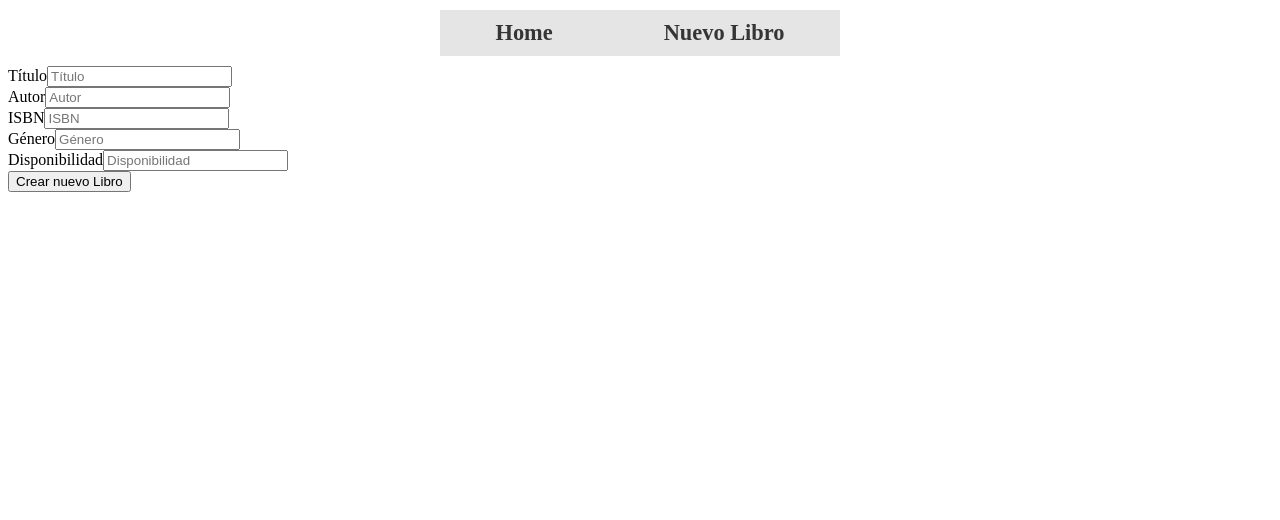
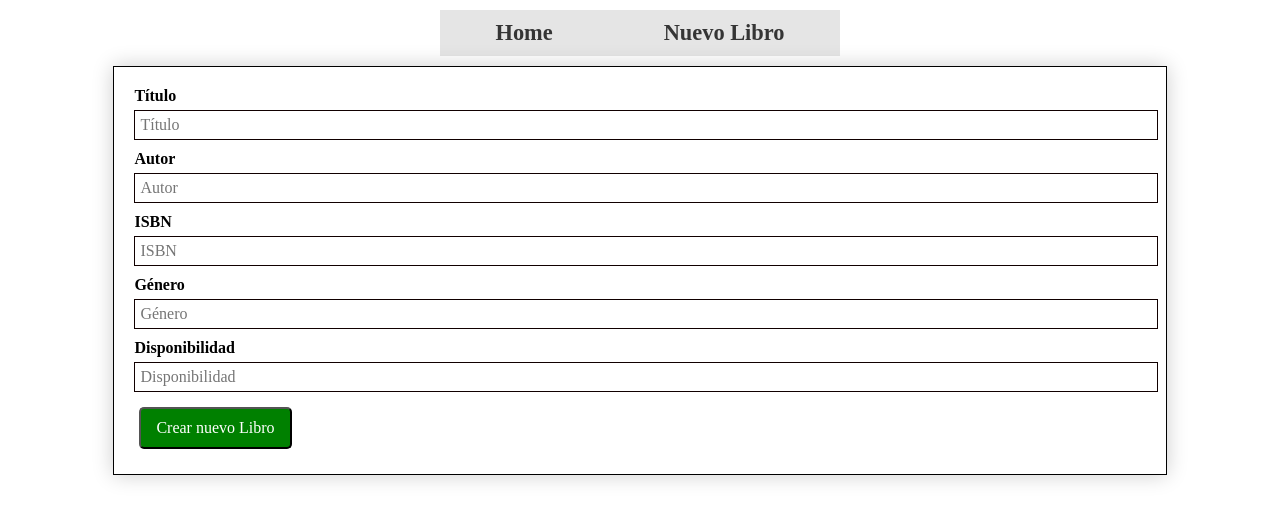
Before and after one commit to mathiCV/NewVueProject, a Vue app: page /nuevoLibro in a window 1280 px wide. Shown: the top 520 px of the page. Built offline with nearby package versions, Linux system fonts and the light colour scheme.

Commit message:
Agregando estilos a tabla incial y agregar nuevos libros

```diff
--- a/src/views/LibrosView.vue
+++ b/src/views/LibrosView.vue
@@ -51,23 +51,20 @@
                     <th>Titulo</th>
                     <th>ISBN</th>
                     <th>Género</th>
-                    <th>Precio</th>
                     <th>Disponibilidad</th>
                     <th>Acciones</th>
                 </tr>
             </thead>
             <tbody>
                 <tr v-for = "libro in libros" :key="libro.id">
-                    <td>{{ libro.id }}</td>
+                    <td class="alinear">{{ libro.id }}</td>
                     <td>{{ libro.titulo }}</td>
-                    <td>{{ libro.autor }}</td>
                     <td>{{ libro.ISBN }}</td>
-                    <td>{{ libro.genero }}</td>
+                    <td class="alinear">{{ libro.genero }}</td>
                     <td>{{ libro.disponibilidad }}</td>
-                    <td>{{ libro.acciones }}</td>
-                    <div>
-                        <button @click="eliminarLibros(libro.id, libro.titulo)">Eliminar</button>
-                        <RouterLink :to="`/editarLibro/${libro.id}`">Editar</RouterLink>
+                    <div class="botones">
+                        <button class="btn eliminar" @click="eliminarLibros(libro.id, libro.titulo)">Eliminar</button>
+                        <RouterLink class="btn editar" :to="`/editarLibro/${libro.id}`">Editar</RouterLink>
                     </div>
                 </tr>
             </tbody>
@@ -77,6 +74,50 @@
 
 
 <style scoped>
-
+    table {
+        width: 100%;
+        border-collapse: collapse;
+        margin: 10px auto;
+        box-shadow:  0 0 20px rgba(0, 0, 0, 0.2);
+    }
+    th, td{
+        border: 1px solid #000;
+    }
+    th{
+        background-color: #e2e2e2;
+    }
+    .alinear{
+        text-align: center;
+    }
+    .botones{
+        display: flex;
+        justify-content: space-around;
+        border: solid 1.5px #000;
+        border-collapse: collapse;
+    }
+    .btn{
+        display: flex;
+        justify-content: space-between;
+        padding: 10px 15px;
+        text-decoration: none;
+        font-family: "Playfair Display";
+        color: #000;
+        font-size: 1rem;
+        border-radius: 5px;
+        cursor: pointer;
+        transition: background-color 0.3s ease;
+        margin: 5px;
+    }
+    .eliminar{
+        background-color: #ff4d4d;
+        color: #fff;
+    }
+    .eliminar:hover{
+          background-color: rgb(207, 17, 17);
+    }
+    .editar{
+        background-color: orange;
+        color: #fff
+    }
 
 </style>
--- a/src/views/NuevoLibroView.vue
+++ b/src/views/NuevoLibroView.vue
@@ -15,7 +15,7 @@
                 try{
                     const response = await axios.post(`http://localhost:3000/libros`, nuevoLibro.value)
 
-                    setTimerout(()=>{
+                    setTimeout(()=>{
                         alert("Libro creado con éxito");
                     }, 500
                     );
@@ -66,13 +66,56 @@
                     <input name="disponibilidad" v-model="nuevoLibro.disponibilidad" type="text" placeholder="Disponibilidad">
                 </div>
             </div>
-            <button type="submit">Crear nuevo Libro</button>
+            <button class="btn enviar" type="submit">Crear nuevo Libro</button>
         </form>
     </main>
 </template>
 
 
 <style scoped>
+    form{
+        width: 80%;
+        margin: 10px auto;
+        padding: 20px;
+        border: solid 1px #000;
+        box-shadow: 0px 0px 20px rgba(0,0,0,0.2);
+    }
+    label{
+        font-weight: bold;
+        margin-bottom: 5px;
+        display: block;
+        font-size: 1rem;
+    }
+    input{
+        width: 100%;
+        padding: 5px;
+        border: 1px solid #100;
+        margin-bottom: 10px;
+        font-family: Playfair Display;
+        font-size: 1rem;
+    }
+    input:hover{
 
+    }
+    .btn{
+        display: flex;
+        justify-content: space-between;
+        padding: 10px 15px;
+        text-decoration: none;
+        font-family: "Playfair Display";
+        color: #000;
+        font-size: 1rem;
+        border-radius: 5px;
+        cursor: pointer;
+        transition: background-color 0.3s ease;
+        margin: 5px;
+    }
+    .enviar{
+        background-color: green;
+        color: #fff;
+    }
+    .enviar:hover{
+          background-color: rgba(34, 202, 79, 0.688);
+    }
 
 </style>
```
